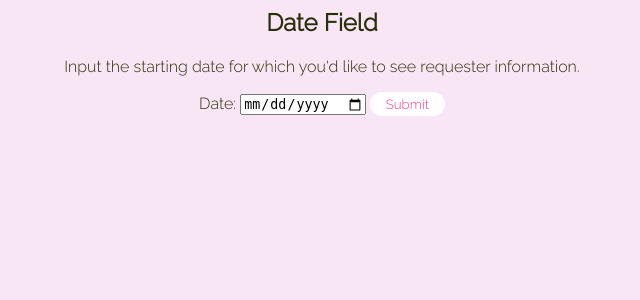
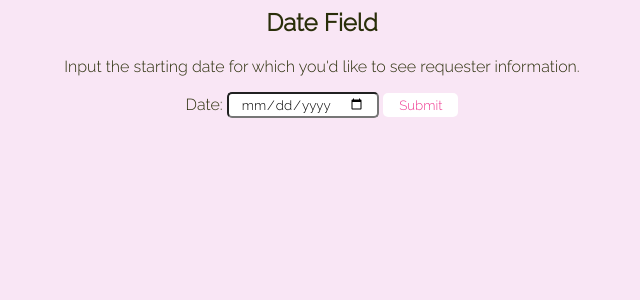
Before and after one commit to vishady721/flask-by-example, a Flask app: page / in a window 1280 px wide. Shown: the top 300 px of the page, without its empty margins (318-958 px from the left). Run offline with Flask 2, Linux system fonts and the light colour scheme; a user stored in the database is signed in.

Commit message:
stylistic updates

```diff
--- a/static/css/style.css
+++ b/static/css/style.css
@@ -13,8 +13,15 @@
     padding: 4px 16px;
     text-decoration: none;
     cursor: pointer;
-    border-radius: 15px;
+    border-radius: 5px;
     border: none;
+}
+
+input[type=date]{
+    font-family: 'Raleway', sans-serif;
+    background-color: white;
+    border-radius: 5px;
+    padding: 2px 12px;
 }
 
 button{
```
